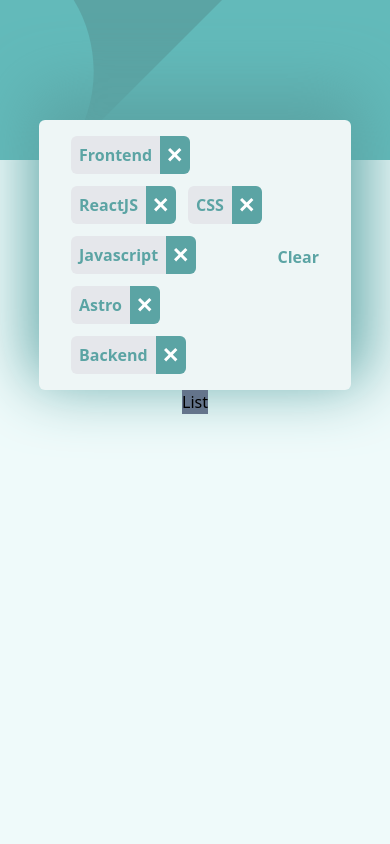
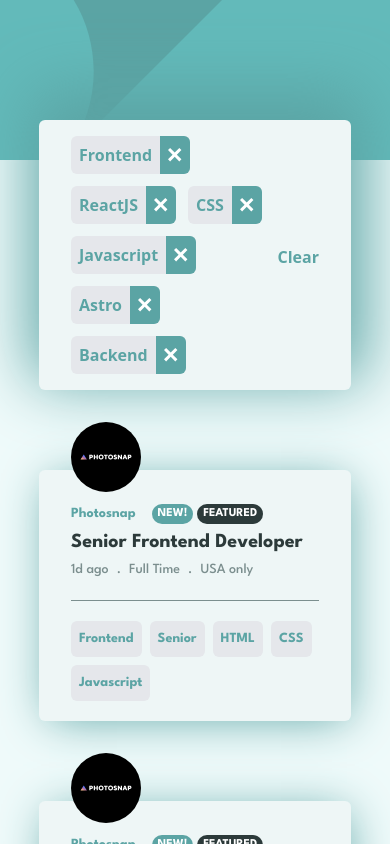
Before and after one commit to norly96/jobs-listing, a React (Vite) app: page / in a window 390 px wide. Shown: the top 844 px of the page. Built offline with nearby package versions, Linux system fonts and the light colour scheme.

Commit message:
styles jobslist jobcard responsive

```diff
--- a/src/components/JobsCard.tsx
+++ b/src/components/JobsCard.tsx
@@ -1,5 +1,56 @@
 const JobsCard = () => {
-  return <div>JobsCard</div>;
+  return (
+    <div className="flex flex-col sm:flex-row sm:py-8 lg:py-12 px-8 sm:px-3 lg:px-8 divide-y sm:divide-y-0 divide-dark-grayish-cyan mb-20 sm:mb-12 font-bold hover:border-l-4 hover:border-dark-cyan hover:transition-all hover:-translate-y-1 justify-between text-dark-cyan shadow-4xl shadow-dark-cyan bg-light-grayish-cyan rounded-md w-[80%] mx-auto h-auto">
+      <div className="flex flex-col sm:flex-row items-start -mb-4 sm:mb-0 sm:items-center ">
+        <img
+          src="images/photosnap.svg"
+          alt="icon-company"
+          className="-translate-y-12 sm:translate-y-0 h-auto w-[70px] lg:w-auto"
+        />
+        <div className="flex flex-col sm:ml-3 lg:ml-8 -translate-y-9 sm:translate-y-0 gap-1 sm:gap-3 lg:gap-1">
+          <div className="flex flex-wrap">
+            <p className="font-bold mr-4 text-sm sm:text-md">Photosnap</p>
+            <div className="flex items-center text-xs gap-1">
+              <p className="text-white bg-dark-cyan rounded-xl py-0.5 px-1.5">
+                NEW!
+              </p>
+              <p className="text-white bg-very-dark-grayish-cyan rounded-xl py-0.5 px-1.5">
+                FEATURED
+              </p>
+            </div>
+          </div>
+          <h1 className="font-bold text-xl lg:text-2xl cursor-pointer hover:text-dark-cyan text-very-dark-grayish-cyan">
+            Senior Frontend Developer
+          </h1>
+          <div className="flex text-sm sm:text-md font-medium text-dark-grayish-cyan">
+            <p>1d ago</p>
+            <span className="mx-2">.</span>
+            <p>Full Time</p>
+            <span className="mx-2">.</span>
+            <p>USA only</p>
+          </div>
+        </div>
+      </div>
+
+      <div className="flex items-center gap-2 sm:gap-1 lg:gap-3 py-5 sm:py-0 flex-wrap  text-sm sm:text-md lg:text-lg">
+        <button className="bg-gray-200 hover:bg-dark-cyan hover:text-white transition-all rounded-md px-2 py-2 ">
+          Frontend
+        </button>
+        <button className="bg-gray-200 hover:bg-dark-cyan hover:text-white transition-all rounded-md px-2 py-2 ">
+          Senior
+        </button>
+        <button className="bg-gray-200 hover:bg-dark-cyan hover:text-white transition-all rounded-md px-2 py-2 ">
+          HTML
+        </button>
+        <button className="bg-gray-200 hover:bg-dark-cyan hover:text-white transition-all rounded-md px-2 py-2 ">
+          CSS
+        </button>
+        <button className="bg-gray-200 hover:bg-dark-cyan hover:text-white transition-all rounded-md px-2 py-2 ">
+          Javascript
+        </button>
+      </div>
+    </div>
+  );
 };
 
 export default JobsCard;
--- a/src/components/JobsList.tsx
+++ b/src/components/JobsList.tsx
@@ -1,9 +1,13 @@
-import React from "react";
+import JobsCard from "./JobsCard";
 
 const JobsList = () => {
   return (
-    <div className="bg-slate-500 mx-44">
-      <h1>List</h1>
+    <div className="w-full mt-20 font-spartan">
+      <JobsCard />
+      <JobsCard />
+      <JobsCard />
+      <JobsCard />
+      <JobsCard />
     </div>
   );
 };
```
